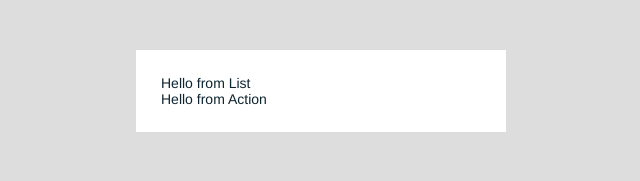
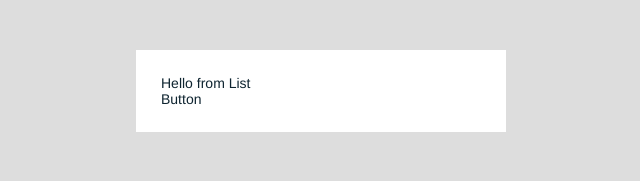
Before and after one commit to AbrahamBen/timer-app, a React (Create React App) app: page / in a window 1280 px wide. Shown: the top 181 px of the page, without its empty margins (319-959 px from the left). Built offline with nearby package versions, Linux system fonts and the light colour scheme.

Commit message:
Add ActionContainer component
Add ActionContainer component logic code

```diff
--- a/src/components/box/Box.jsx
+++ b/src/components/box/Box.jsx
@@ -10,7 +10,9 @@ class Box extends React.Component{
              <div className="boxed--view">
                 <div className="boxed--viev__box">
                     <ListContainer/>
-                    <ActionContainer />
+                    <ActionContainer
+                        isFormOpen={false}
+                    />
                 </div>
              </div>
         );
--- /dev/null
+++ b/src/components/button/Button.jsx
@@ -0,0 +1,14 @@
+import React from "react";
+
+
+class Button extends React.Component{
+
+    render() {
+        return (
+             <div>Button</div>
+        );
+    }
+}
+
+
+export default Button;
--- a/src/components/container/action/ActionContainer.jsx
+++ b/src/components/container/action/ActionContainer.jsx
@@ -1,9 +1,17 @@
 import React from "react";
+import TimerForm from "../../timer-form/TimerForm";
+import Button from "../../button/Button";
 
 class ActionContainer extends React.Component{
     render(){
         return(
-            <div>Hello from Action</div>
+            <div>
+                {
+                    this.props.isFormOpen ?
+                    (<TimerForm />) :
+                    (<Button />)
+                }
+            </div>
         );
     }
 }
--- /dev/null
+++ b/src/components/timer-form/TimerForm.jsx
@@ -0,0 +1,14 @@
+import React from "react";
+
+class TimerForm extends React.Component{
+
+    render() {
+        return (
+            <div>
+                Timer form
+            </div>
+        );
+    }
+}
+
+export default TimerForm;
```
